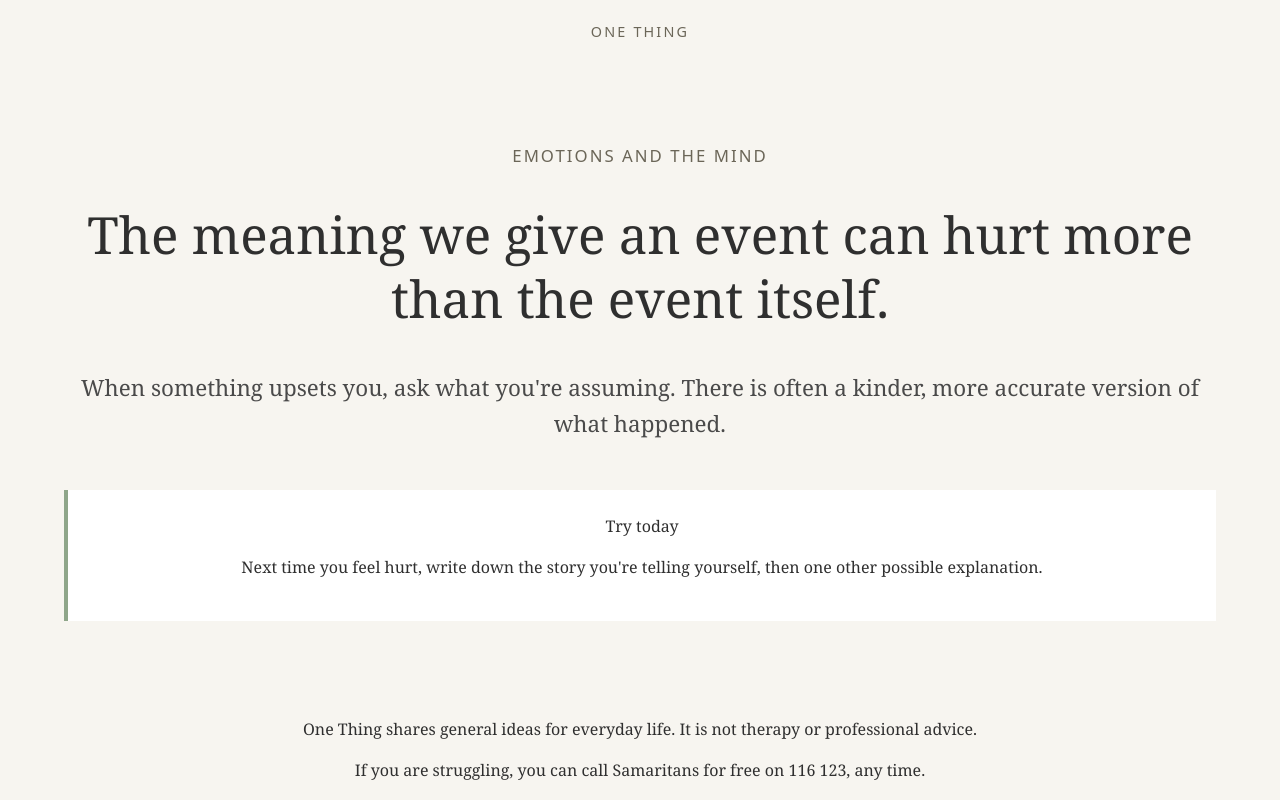
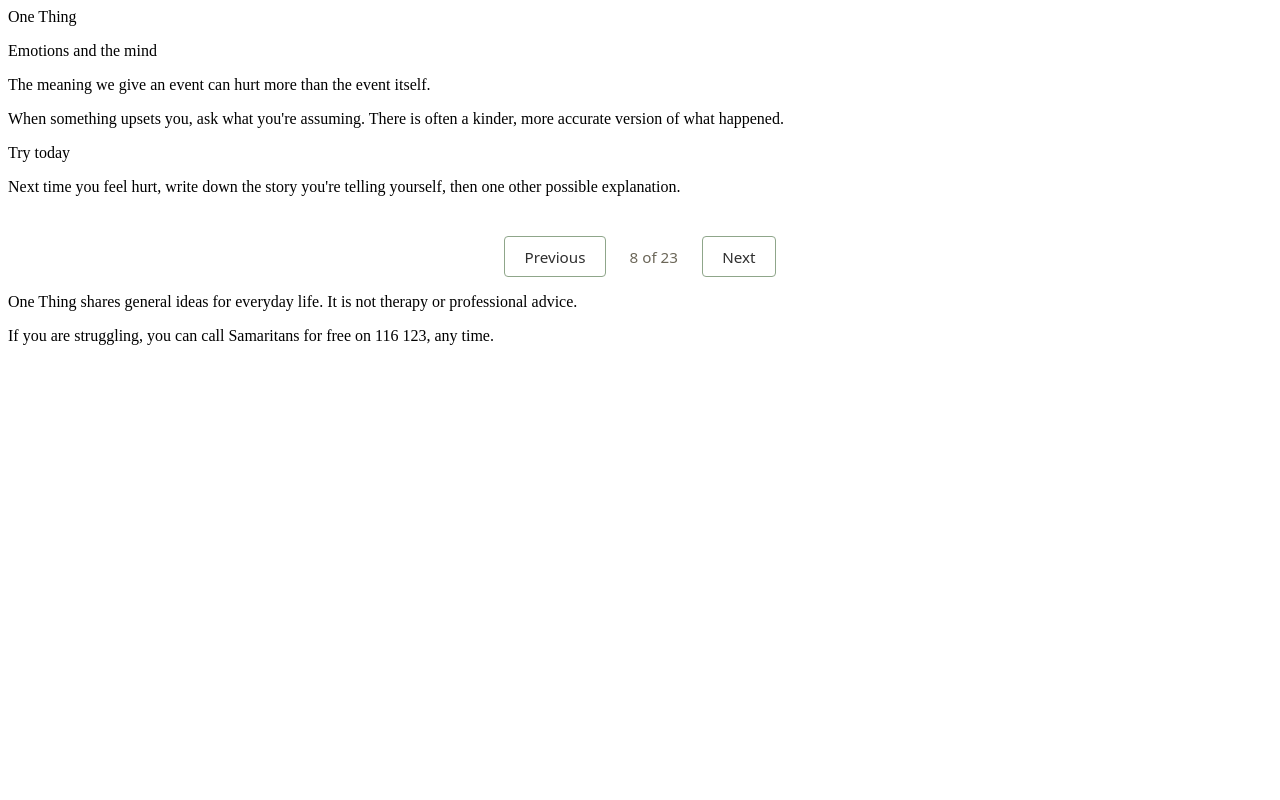
Before and after one commit to sammills99/one-thing, a plain HTML site: page index.html in a window 1280 px wide. Drawn offline with Linux system fonts and the light colour scheme.

Commit message:
Add previous and next buttons

```diff
--- a/css/style.css
+++ b/css/style.css
@@ -1,71 +1,25 @@
-* {
-  box-sizing: border-box;
-}
-
-body {
-  margin: 0;
-  min-height: 100vh;
+.entry-nav {
   display: flex;
-  flex-direction: column;
-  background: #f7f5f0;
-  color: #2f2f2f;
-  font-family: Georgia, "Times New Roman", serif;
-  line-height: 1.6;
-  text-align: center;
-}
-
-.logo {
-  padding: 1.25rem 5vw;
+  justify-content: center;
+  align-items: center;
+  gap: 1.5rem;
+  margin-top: 2.5rem;
   font-family: system-ui, sans-serif;
-  font-size: 0.9rem;
-  letter-spacing: 0.15em;
-  text-transform: uppercase;
+  font-size: 0.95rem;
   color: #6b6658;
 }
 
-main {
-  flex: 1;
-  display: flex;
-  flex-direction: column;
-  justify-content: center;
-  width: 100%;
-  padding: 2rem 5vw;
-  text-align: center;
+.entry-nav button {
+  padding: 0.6rem 1.2rem;
+  font: inherit;
+  background: #ffffff;
+  color: #2f2f2f;
+  border: 1px solid #8fa68a;
+  border-radius: 4px;
+  cursor: pointer;
 }
 
-.theme {
-  margin: 0 0 2rem;
-  font-family: system-ui, sans-serif;
-  font-size: 1.05rem;
-  text-transform: uppercase;
-  letter-spacing: 0.12em;
-  color: #6b6658;
-  text-align: center;
+.entry-nav button:hover,
+.entry-nav button:focus-visible {
+  background: #eef3ec;
 }
-
-.quote {
-  margin: 0;
-  font-size: clamp(1.8rem, 4vw, 3.2rem);
-  line-height: 1.25;
-  text-align: center;
-}
-
-.reasoning {
-  width: 100%;
-  margin: 2.5rem 0 0;
-  font-size: clamp(1.1rem, 2vw, 1.4rem);
-  color: #4a4a4a;
-  text-align: center;
-}
-
-.action-box {
-  margin-top: 3rem;
-  padding: 1.5rem 2rem;
-  background: #ffffff;
-  border-left: 4px solid #8fa68a;
-  text-align: center;
-}
-
-.action-label {
-  margin: 0 0 0.35rem;
-}
--- a/index.html
+++ b/index.html
@@ -16,6 +16,11 @@
       <p class="action-label">Try today</p>
       <p id="action"></p>
     </section>
+    <nav class="entry-nav">
+      <button id="prev" type="button">Previous</button>
+      <span id="position"></span>
+      <button id="next" type="button">Next</button>
+    </nav>
   </main>
   <footer class="notice">
     <p>One Thing shares general ideas for everyday life. It is not therapy or professional advice.</p>
--- a/js/app.js
+++ b/js/app.js
@@ -1,16 +1,37 @@
-async function showTodaysEntry() {
-  const response = await fetch("data/entries.json");
-  const entries = await response.json();
+let entries = [];
+let currentIndex = 0;
 
+function todaysIndex() {
   const now = new Date();
   const startOfYear = new Date(now.getFullYear(), 0, 0);
   const dayOfYear = Math.floor((now - startOfYear) / 86400000);
-  const entry = entries[dayOfYear % entries.length];
+  return dayOfYear % entries.length;
+}
 
+function showEntry(index) {
+  const entry = entries[index];
   document.getElementById("theme").textContent = entry.theme;
   document.getElementById("idea").textContent = entry.idea;
   document.getElementById("explanation").textContent = entry.explanation;
   document.getElementById("action").textContent = entry.action;
+  document.getElementById("position").textContent = (index + 1) + " of " + entries.length;
 }
 
-showTodaysEntry();
+async function start() {
+  const response = await fetch("data/entries.json");
+  entries = await response.json();
+  currentIndex = todaysIndex();
+  showEntry(currentIndex);
+
+  document.getElementById("prev").addEventListener("click", () => {
+    currentIndex = (currentIndex - 1 + entries.length) % entries.length;
+    showEntry(currentIndex);
+  });
+
+  document.getElementById("next").addEventListener("click", () => {
+    currentIndex = (currentIndex + 1) % entries.length;
+    showEntry(currentIndex);
+  });
+}
+
+start();
```
